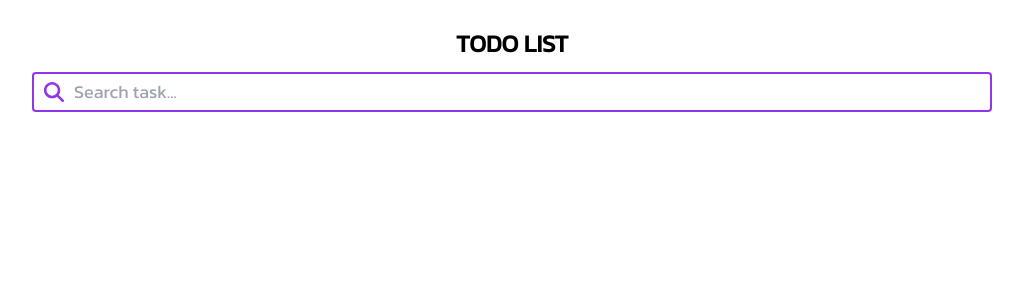
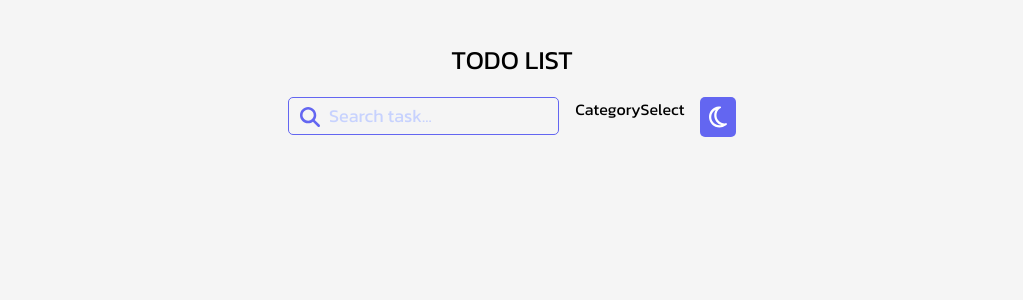
Before and after one commit to skyzerx777/ToDo-react, a React (Vite) app: page / in a window 1280 px wide. Shown: the top 300 px of the page, without its empty margins (128-1151 px from the left). Built offline with nearby package versions, Linux system fonts and the light colour scheme.

Commit message:
changed font and added theme changing

```diff
--- a/package.json
+++ b/package.json
@@ -11,10 +11,13 @@
   },
   "dependencies": {
     "@fortawesome/fontawesome-svg-core": "^6.5.1",
+    "@fortawesome/free-regular-svg-icons": "^6.5.1",
     "@fortawesome/free-solid-svg-icons": "^6.5.1",
     "@fortawesome/react-fontawesome": "^0.2.0",
+    "@types/react-helmet": "^6.1.11",
     "react": "^18.2.0",
-    "react-dom": "^18.2.0"
+    "react-dom": "^18.2.0",
+    "react-helmet": "^6.1.0"
   },
   "devDependencies": {
     "@types/react": "^18.2.64",
--- a/src/App.css
+++ b/src/App.css
@@ -1,6 +1,7 @@
 @font-face {
 	font-family: 'Kanit';
-	src: url(./fonts/Kanit-Regular.ttf), url(./fonts/Montserrat-Bold.ttf);
+	src: url(./fonts/Kanit-Regular.ttf), url(./fonts/Kanit-Medium.ttf),
+		url(./fonts/Montserrat-Bold.ttf);
 	font-weight: 400;
 }
 
--- a/src/App.tsx
+++ b/src/App.tsx
@@ -1,12 +1,39 @@
+import { createContext, useState } from 'react';
+import { Helmet } from 'react-helmet';
 import './App.css';
 import SearchInput from './components/SearchInput';
 
+type ThemeContextType = {
+	theme: string;
+	setTheme: (theme: string) => void;
+};
+
+export const ThemeContext = createContext<ThemeContextType>(
+	{} as ThemeContextType
+);
+
 function App() {
+	const [theme, setTheme] = useState('light');
 	return (
-		<div className='container mx-auto px-1 md:px-10 xl:px-40 text-center pt-7'>
-			<h1 className='uppercase font-bold text-2xl'>Todo list</h1>
-			<SearchInput />
-		</div>
+		<ThemeContext.Provider value={{ theme, setTheme }}>
+			<Helmet>
+				<style>
+					{`body{background-color: ${
+						theme === 'light' ? 'rgb(245, 245, 245)' : '#252525'
+					}; transition: background-color .2s`}
+				</style>
+			</Helmet>
+			<div className='max-w-3xl mx-auto px-1 md:px-10 xl:px-40 text-center pt-10'>
+				<h1
+					className={`uppercase text-[26px] leading-[39px] font-medium transition-colors duration-300 ${
+						theme === 'light' ? 'text-black' : 'text-white'
+					}`}
+				>
+					Todo list
+				</h1>
+				<SearchInput />
+			</div>
+		</ThemeContext.Provider>
 	);
 }
 
--- a/src/components/AddButton.tsx
+++ b/src/components/AddButton.tsx
@@ -1,7 +1,3 @@
 export default function AddButton() {
-	return (
-		<button type='submit' className='border-2 border-black px-3'>
-			Add task
-		</button>
-	);
+	return <div>AddButton</div>;
 }
--- /dev/null
+++ b/src/components/AddTaskButton.tsx
@@ -0,0 +1,3 @@
+export default function AddTaskButton() {
+	return <div>AddTaskButton</div>;
+}
--- /dev/null
+++ b/src/components/CategorySelect.tsx
@@ -0,0 +1,3 @@
+export default function CategorySelect() {
+	return <div>CategorySelect</div>;
+}
--- /dev/null
+++ b/src/components/ChangeThemeButton.tsx
@@ -0,0 +1,22 @@
+import { faMoon } from '@fortawesome/free-regular-svg-icons/faMoon';
+import { faSun } from '@fortawesome/free-regular-svg-icons/faSun';
+import { FontAwesomeIcon } from '@fortawesome/react-fontawesome';
+import { useContext } from 'react';
+import { ThemeContext } from '../App';
+
+export default function ChangeThemeButton() {
+	const { theme, setTheme } = useContext(ThemeContext);
+
+	const changeTheme = () => {
+		theme === 'light' ? setTheme('dark') : setTheme('light');
+	};
+	return (
+		<button
+			onClick={changeTheme}
+			className='w-10 h-10 bg-indigo-500 rounded-[5px] text-white hover:bg-indigo-600 transition-colors duration-300'
+		>
+			{theme === 'light' && <FontAwesomeIcon icon={faMoon} size='xl' />}
+			{theme === 'dark' && <FontAwesomeIcon icon={faSun} size='xl' />}
+		</button>
+	);
+}
--- a/src/components/SearchInput.tsx
+++ b/src/components/SearchInput.tsx
@@ -1,19 +1,34 @@
 import { faMagnifyingGlass } from '@fortawesome/free-solid-svg-icons/faMagnifyingGlass';
 import { FontAwesomeIcon } from '@fortawesome/react-fontawesome';
+import { useContext } from 'react';
+import { ThemeContext } from '../App';
+import CategorySelect from './CategorySelect';
+import ChangeThemeButton from './ChangeThemeButton';
 
-export default function InputField() {
+export default function SearchInput() {
+	const { theme } = useContext(ThemeContext);
 	return (
-		<div className='flex gap-5 my-3 relative'>
+		<div className='flex gap-4 mt-[18px] relative'>
+			<div className='grow'>
 				<input
 					type='text'
 					placeholder='Search task...'
-				className='border-2 border-purple-600 rounded grow px-10 py-1 leading-7 text-lg focus:outline-none'
+					className={`w-full bg-transparent border rounded-[5px] grow px-10 py-1 leading-7 text-lg outline outline-[3px] outline-offset-0 outline-transparent transition-all duration-300  ${
+						theme === 'light'
+							? 'border-indigo-500 focus:outline-indigo-300 text-indigo-500 placeholder:text-indigo-200'
+							: 'border-[#f7f7f7] text-[#f7f7f7] placeholder:text-gray-500 focus:outline-gray-500'
+					}`}
 				/>
 				<FontAwesomeIcon
 					icon={faMagnifyingGlass}
 					size='lg'
-				className='absolute left-3 top-[calc(50%-10px)] text-purple-600'
+					className={`absolute left-3 top-[calc(50%-10px)] ${
+						theme === 'light' ? 'text-indigo-500' : 'text-[#f7f7f7]'
+					} transition-colors duration-300`}
 				/>
+			</div>
+			<CategorySelect />
+			<ChangeThemeButton />
 		</div>
 	);
 }
--- a/tsconfig.json
+++ b/tsconfig.json
@@ -20,6 +20,6 @@
     "noUnusedParameters": true,
     "noFallthroughCasesInSwitch": true
   },
-  "include": ["src"],
+  "include": ["src", "src/components/ChangeThemeButton/.tsx"],
   "references": [{ "path": "./tsconfig.node.json" }]
 }
```
Also changed, not shown: src/fonts/Kanit-Medium.ttf (added), 1 other file (tests, documents, lock files or other folders). Lines whose indentation alone changed are shown as unchanged.
